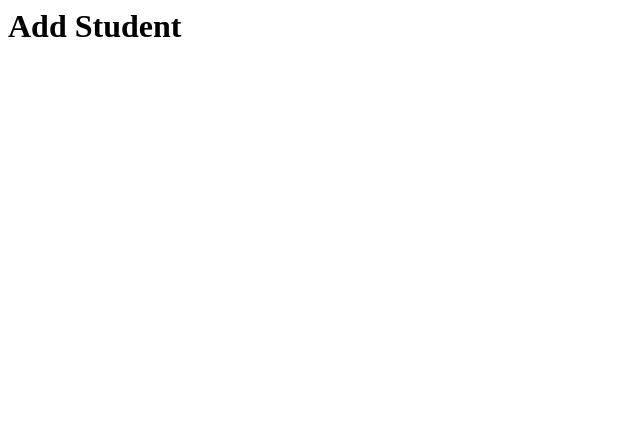
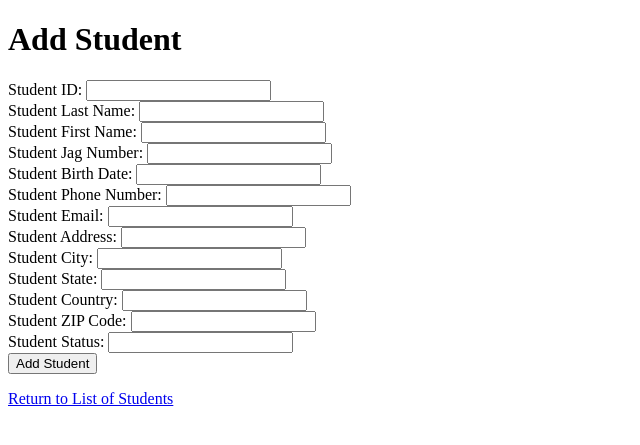
Before and after one commit to levdub/recruitment, a PHP site: page /add_student_form.php in a window 1280 px wide. Shown: the top 445 px of the page, without its empty margins (0-640 px from the left). Run offline with PHP 8.4, Linux system fonts and the light colour scheme.

Commit message:
Update add_student_form.php

```diff
--- a/add_student_form.php
+++ b/add_student_form.php
@@ -1,9 +1,55 @@
-<!--form for adding student, mainly HTML, processing in PHP done on add_student.php-->
+<!DOCTYPE html>
 <html>
-  <head>
-  <title>Recruitment Database</title>
-  <link rel="styleesheet" type="text/css" href="main.css">
-  </head>
-  <body>
-    <main>
-      <h1>Add Student</h1>
+	<head>
+		<title> Recruitment DB</title>
+		<link rel="stylesheet" type="text/css" href="main.css">
+	</head>
+	<body>
+		<main>
+			<h1> Add Student</h1>
+			<form action="add_student.php" method="post" id="add_student_form">
+			<label>Student ID:</label>
+			<input type="input" name="studentID"/>
+			</br>
+			<label>Student Last Name:</label>
+			<input type="input" name="lastName"/>
+			</br>
+			<label>Student First Name:</label>
+			<input type="input" name="firstName"/>
+			</br>
+			<label>Student Jag Number:</label>
+			<input type="input" name="jagNum"/>
+			</br>
+			<label>Student Birth Date:</label>
+			<input type="input" name="birthdate"/>
+			</br>
+			<label>Student Phone Number:</label>
+			<input type="input" name="phoneNum"/>
+			</br>
+			<label>Student Email:</label>
+			<input type="input" name="email"/>
+			</br>
+			<label>Student Address:</label>
+			<input type="input" name="address"/>
+			</br>
+			<label>Student City:</label>
+			<input type="input" name="city"/>
+			</br>
+			<label>Student State:</label>
+			<input type="input" name="state"/>
+			</br>
+			<label>Student Country:</label>
+			<input type="input" name="country"/>
+			</br>
+			<label>Student ZIP Code:</label>
+			<input type="input" name="zipCode"/>
+			</br>
+			<label>Student Status:</label>
+			<input type="input" name="status"/>
+			</br>
+			<input type="submit" value="Add Student"/>
+			</br>
+			<p><a href="index.php"> Return to List of Students</a></p>
+		</main>
+	</body>
+</html>
```
